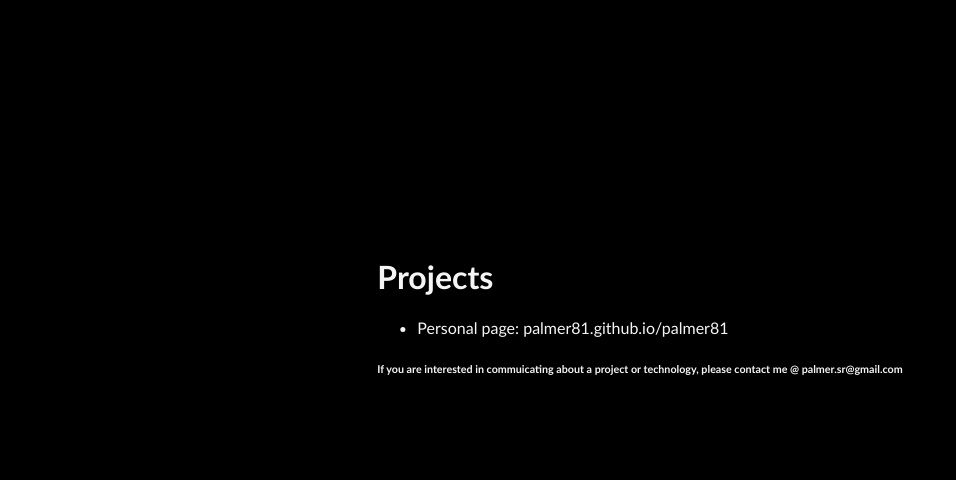
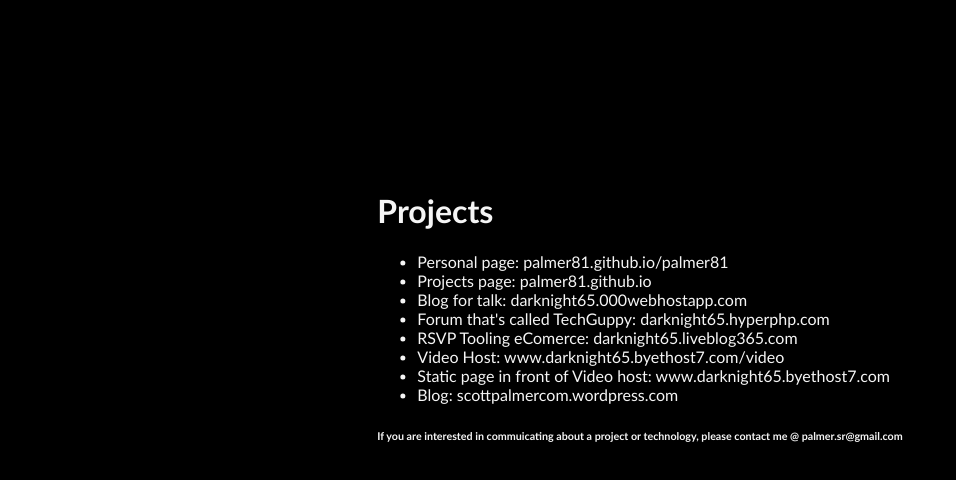
Before and after one commit to palmer81/palmer81.github.io, a plain HTML site: page index.html in a window 1280 px wide. Shown: the part 82-562 px from the top of the page, without its empty margins (0-956 px from the left). Drawn offline with Linux system fonts and the light colour scheme.

Commit message:
Update index.html

```diff
--- a/index.html
+++ b/index.html
@@ -24,6 +24,48 @@
             palmer81.github.io/palmer81
           </a>
         </li>
+        <li>
+          Projects page:
+          <a href=https://palmer81.github.io/">
+            palmer81.github.io
+          </a>
+        </li>
+        <li>
+          Blog for talk:
+          <a href="https://darknight65.000webhostapp.com/">
+            darknight65.000webhostapp.com
+          </a>
+        </li>
+        <li>
+          Forum that's called TechGuppy:
+          <a href="http://darknight65.hyperphp.com/">
+            darknight65.hyperphp.com
+          </a>
+        </li>
+        <li>
+          RSVP Tooling eComerce:
+          <a href="http://darknight65.liveblog365.com/">
+            darknight65.liveblog365.com
+          </a>
+        </li>
+        <li>
+          Video Host:
+          <a href="http://www.darknight65.byethost7.com/video/">
+            www.darknight65.byethost7.com/video
+          </a>
+        </li>
+        <li>
+          Static page in front of Video host:
+          <a href="http://www.darknight65.byethost7.com/">
+            www.darknight65.byethost7.com
+          </a>
+        </li>
+        <li>
+          Blog:
+          <a href="https://scottpalmercom.wordpress.com">
+            scottpalmercom.wordpress.com
+          </a>
+        </li>
       </ul>
       <h6>
         If you are interested in commuicating about a project or technology,
```
